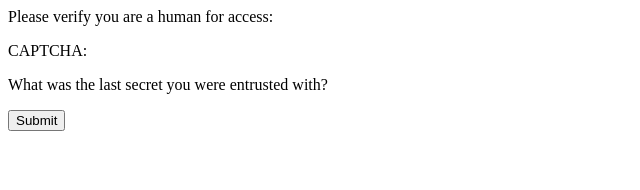
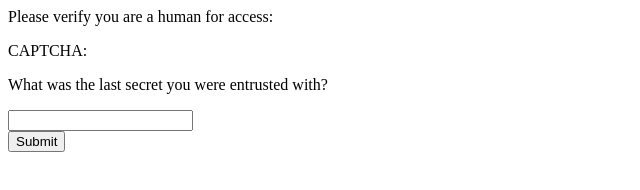
Before and after one commit to rayzhu12/newcaptcha, a plain HTML site: page index.html in a window 1280 px wide. Shown: the whole page, without its empty margins (0-640 px from the left). Drawn offline with Linux system fonts and the light colour scheme.

Commit message:
created form element for captcha
includes text entry and new submit button

```diff
--- a/index.html
+++ b/index.html
@@ -8,6 +8,10 @@
     <p>Please verify you are a human for access:</p>
     <p>CAPTCHA:</p>
     <p>What was the last secret you were entrusted with?</p>
-    <button>Submit</button>
+    <form>
+        <input type="text" name="captcha"><br>
+        <input type="submit" value="Submit">
+    </form>
+<!--    <button>Submit</button>-->
 </body>
 </html>
```
